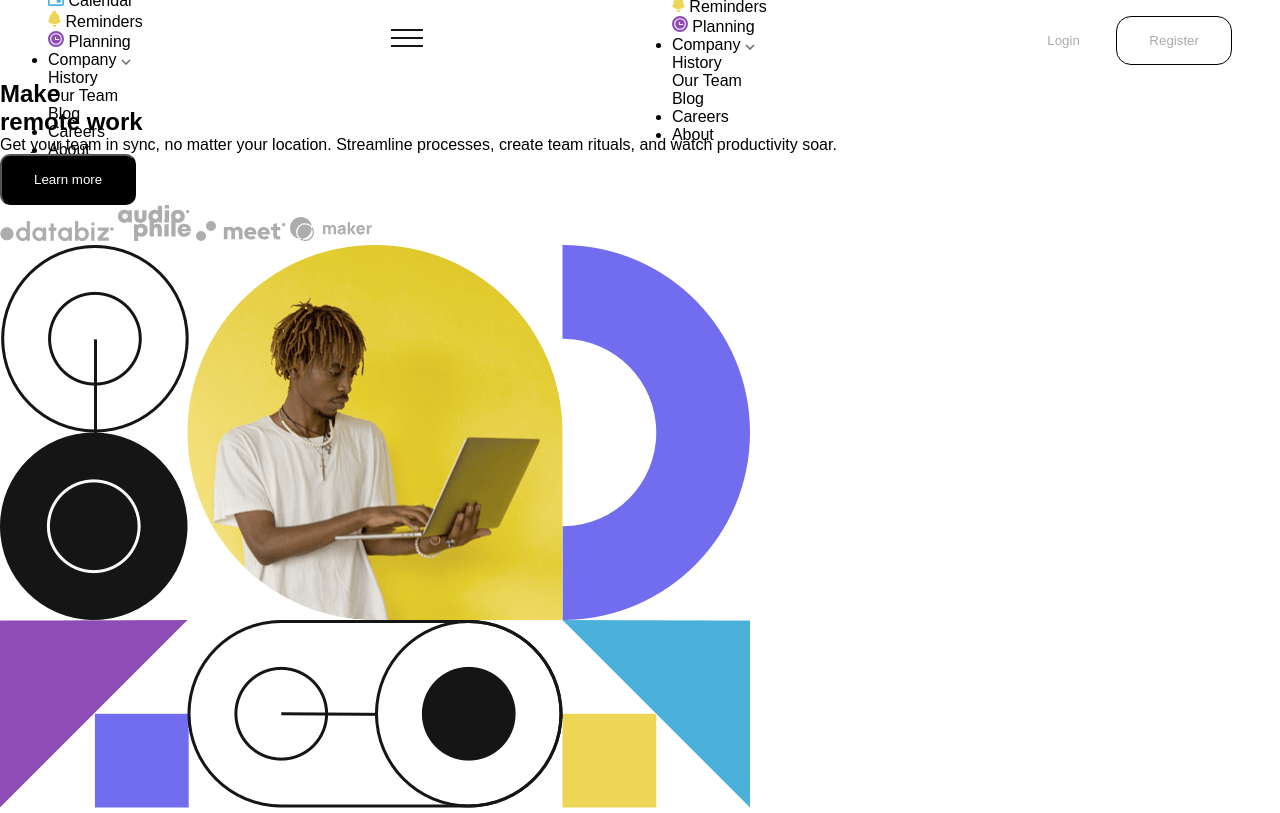
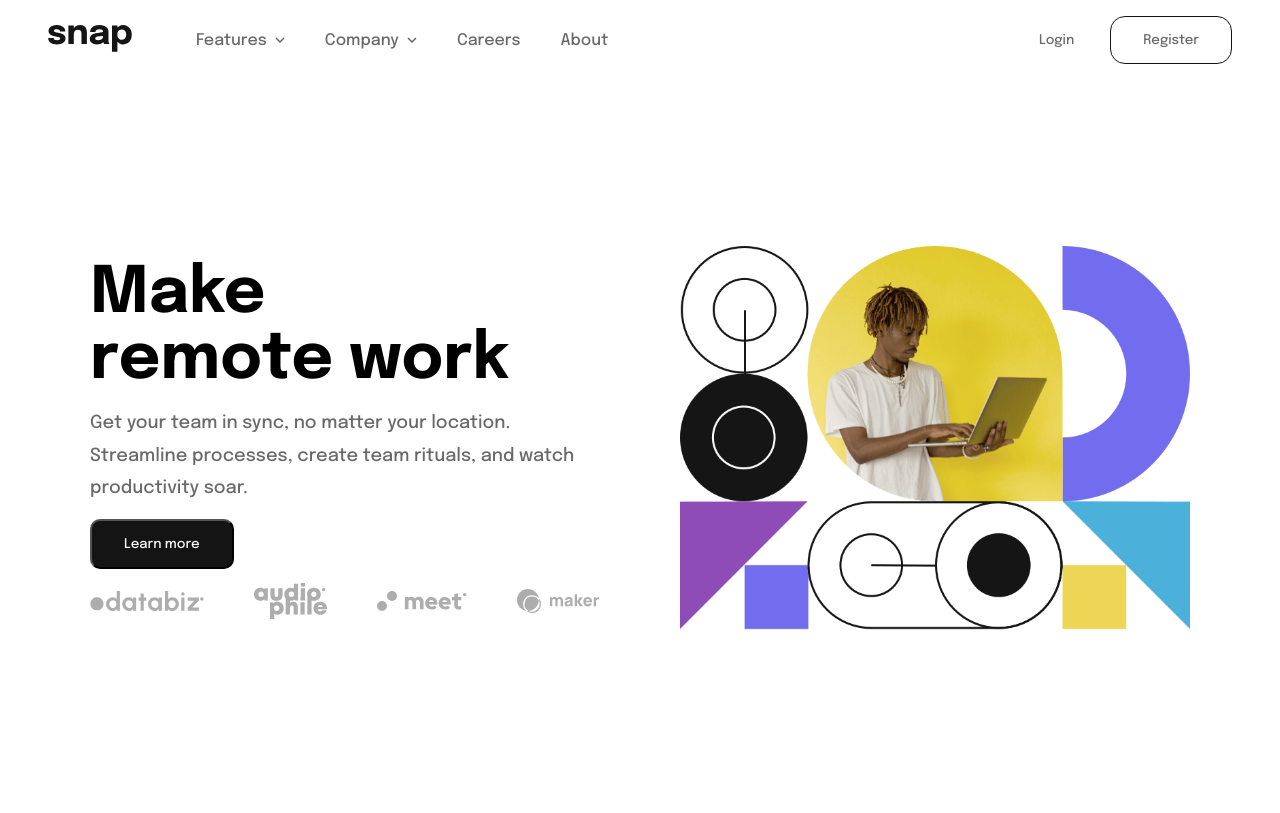
Before and after one commit to Isacito/Snap-Org, a plain HTML site: page index.html in a window 1280 px wide. Drawn offline with Linux system fonts and the light colour scheme.

Commit message:
Estilos Completados

```diff
--- a/index.html
+++ b/index.html
@@ -8,14 +8,14 @@
     <script src="main.js"></script>
 </head>
 <body>
-    <main>
-        <header class="snap-container">
-            <section class="snap-der">
-                <div class="snap-logo"><img src="/images/logo.svg" alt=""></div>
-                <ul class="snap-links">
+    <nav>
+        <header class="nav-container">
+            <section class="nav-left">
+                <div class="nav-logo"><img src="/images/logo.svg" alt=""></div>
+                <ul class="nav-links">
                     <li>
                     Features <img class="arrow" src="/images/icon-arrow-down.svg" alt="icon">
-                    <div class="sub-menu arre">
+                    <div class="sub-menu one">
                         <p class="sub-link">
                             <img src="/images/icon-todo.svg" alt="icon">
                             Todo List
@@ -36,7 +36,7 @@
                 </li>
                 <li>
                     Company <img class="arrow" src="/images/icon-arrow-down.svg" alt="icon">
-                    <div class="sub-menu arre2">
+                    <div class="sub-menu two">
                         <p class="sub-link">
                             History
                         </p>
@@ -52,10 +52,10 @@
                 <li>About</li>
             </ul>
         </section>
-        <div class="mob-menu-btn">
+        <div class="mobile-menu-btn">
             <img src="/images/icon-menu.svg" alt="icon">
         </div>
-        <div class="mob-menu">
+        <div class="mobile-menu">
             <ul class="mobile-links">
                 <li>
                     <p>
@@ -100,20 +100,20 @@
                 <li>About</li>
             </ul>
         </div>
-        <div class="snap-izq">
+        <div class="nav-right">
             <button class="btn-transparen">Login</button>
             <button class="btn-register">Register</button>
         </div>
     </header>
-    </main>
+    </nav>
 
-    <section>
+    <section class="Main">
         <div class="main-container">
-            <div class="main-der">
+            <div class="main-left">
                 <h1 class="title">
                     Make <br> remote work
                 </h1>
-                <p class="main-parra">
+                <p class="main-content">
                     Get your team in sync, no matter your location. Streamline
                     processes, create team rituals, and watch productivity soar.
                 </p>
@@ -125,10 +125,10 @@
                     <img src="/images/client-maker.svg" alt="">
                 </div>
             </div>
-            <div class="main-izq">
+            <div class="main-right">
                 <picture>
-                    <source media="(min-width:768px)" srcset="/images/image-hero-mobile.png">
-                    <img src="/images/image-hero-desktop.png" alt="hero">
+                    <source media="(min-width:800px)" srcset="/images/image-hero-mobile.png">
+                    <img src="/images/image-hero-desktop.png" alt="">
                 </picture>
             </div>
         </div>
--- a/style.css
+++ b/style.css
@@ -1,63 +1,70 @@
+/* HERRAMIENTAS */
+@import url("https://fonts.googleapis.com/css2?family=Epilogue:wght@500;700&display=swap");
+:root {
+--Almost-White: hsl(0, 0%, 98%);
+--Medium-Gray: hsl(0, 0%, 41%);
+--Almost-Black: hsl(0, 0%, 8%);
+}
 /* Inicio de estilos */
-*{
+* {
     font-family: "Epilogue", sans-serif;
     padding: 0;
     margin: 0;
     box-sizing: border-box;
 }
-body{
+body {
     min-height: 100vh;
     width: 100%;
 }
-img{
+img {
     max-width: 100%;
 }
 
-/* Button */
+  /* BUTTONES */
 .btn-register,
-.btn-transparen{
+.btn-transparen {
     padding: 1rem 2rem;
     border-radius: 15px;
-    color: darkgray;
+    color: var(--Medium-Gray);
     cursor: pointer;
     background-color: transparent;
 }
-.btn-transparen{
+.btn-transparen {
     border: none;
 }
-.btn-transparen:hover{
-    color: black;
+.btn-transparen:hover {
+    color: var(--Almost-Black);
     font-weight: 700;
 }
-.btn-register{
-    border: 1px solid black;
+.btn-register {
+    border: 1px solid var(--Almost-Black);
 }
-.btn-register:hover{
-    color: black;
+.btn-register:hover {
+    color: var(--Almost-Black);
     font-weight: 700;
 }
-.one-btn{
-    background-color: black;
+.one-btn {
+    background-color: var(--Almost-Black);
     width: fit-content;
     padding: 1rem 2rem;
-    color: white;
+    color: var(--Almost-White);
     border-radius: 10px;
     cursor: pointer;
 }
-.one-btn:hover{
-    background-color: white;
-    border: 1px solid black;
-    color: black;
+.one-btn:hover {
+    background-color: var(--Almost-White);
+    border: 1px solid var(--Almost-Black);
+    color: var(--Almost-Black);
     font-weight: 700;
 }
 
-/* Snaps Styles */
-main{
+  /* NAVEGACION STYLES */
+nav {
     height: 80px;
     display: flex;
     align-items: center;
 }
-.snap-container{
+.nav-container {
     display: flex;
     width: 100%;
     align-items: center;
@@ -66,3 +73,93 @@ main{
     margin: 0 auto;
     padding-inline: 3rem;
 }
+.nav-left {
+    display: flex;
+    align-items: center;
+}
+.nav-links {
+    display: flex;
+    margin-left: 4rem;
+    list-style: none;
+    gap: 2.5rem;
+}
+.nav-links li {
+    cursor: pointer;
+    color: var(--Medium-Gray);
+    display: flex;
+    align-items: center;
+    gap: 0.5rem;
+    position: relative;
+    user-select: none;
+}
+.nav-links li:hover {
+    color: var(--Almost-Black);
+}
+.mobile-menu-btn {
+    display: none;
+}
+.mobile-menu {
+    display: none;
+}
+.sub-menu {
+    display: none;
+    flex-direction: column;
+    position: absolute;
+    background-color: white;
+    gap: 1rem;
+    box-shadow: 0px 0px 10px 3px rgba(0, 0, 0, 0.75);
+    padding: 1rem;
+    border-radius: 10px;
+}
+.one {
+    bottom: -170px;
+    right: 0;
+}
+.two {
+    bottom: -136px;
+}
+.sub-menu .sub-link {
+    display: flex;
+    align-items: center;
+    width: 150px;
+    gap: 0.5rem;
+}
+.active .arrow {
+    transform: rotate(180deg);
+    transition: 0.2s;
+}
+.active-menu {
+    display: flex !important;
+}
+  /* MAIN STYLES */
+
+.Main {
+    display: flex;
+    align-items: center;
+    justify-content: center;
+    height: calc(100vh - 80px);
+}
+.main-container {
+    display: grid;
+    max-width: 1100px;
+    gap: 5rem;
+    grid-template-columns: 1fr 1fr;
+}
+.main-left {
+    display: flex;
+    flex-direction: column;
+    justify-content: space-evenly;
+}
+.title {
+    font-size: 4rem;
+}
+.main-content {
+    font-size: 18px;
+    line-height: 1.8;
+    color: var(--Medium-Gray);
+}
+.logos {
+    display: flex;
+    align-items: center;
+    justify-content: space-between;
+}
```
